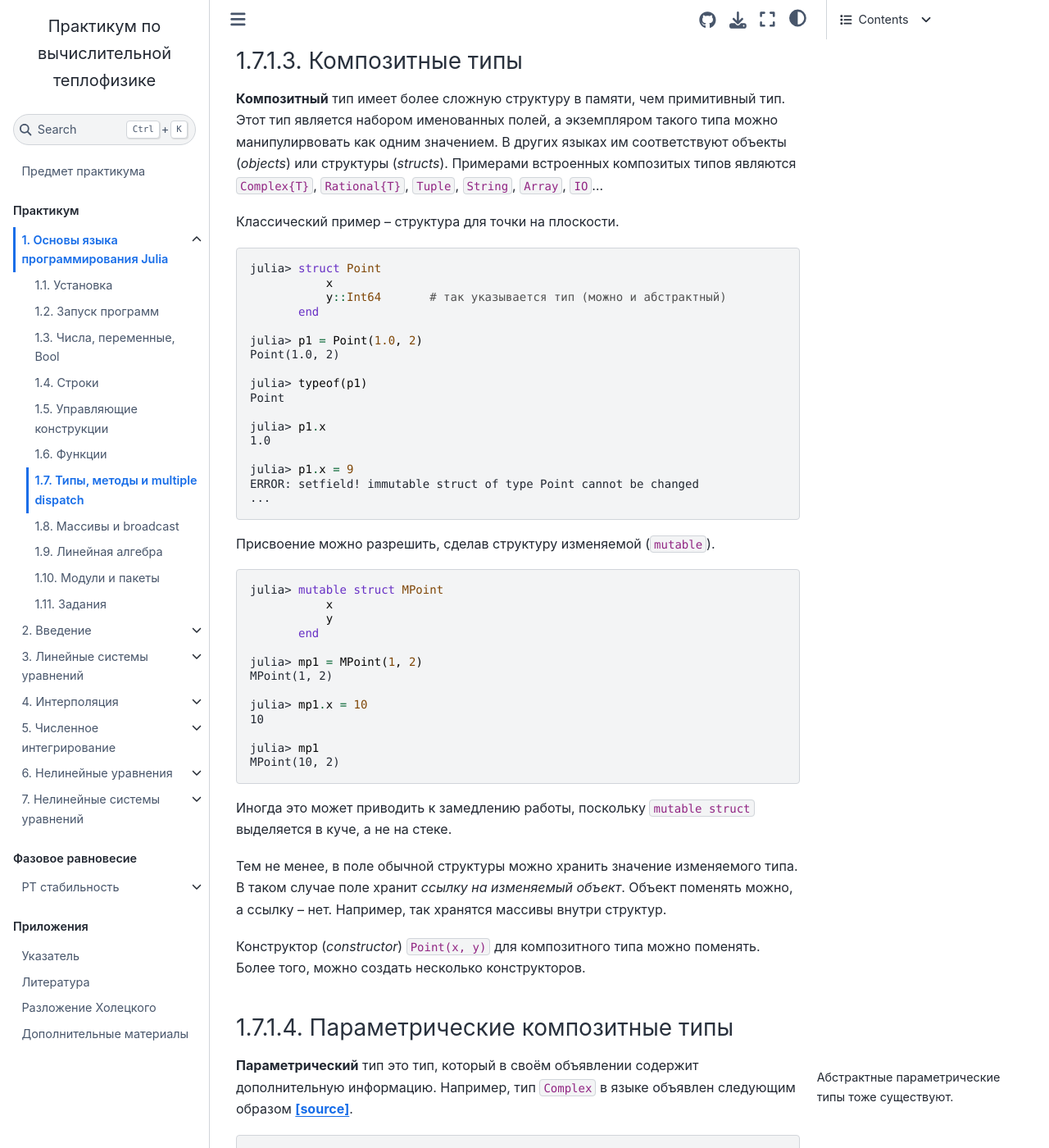
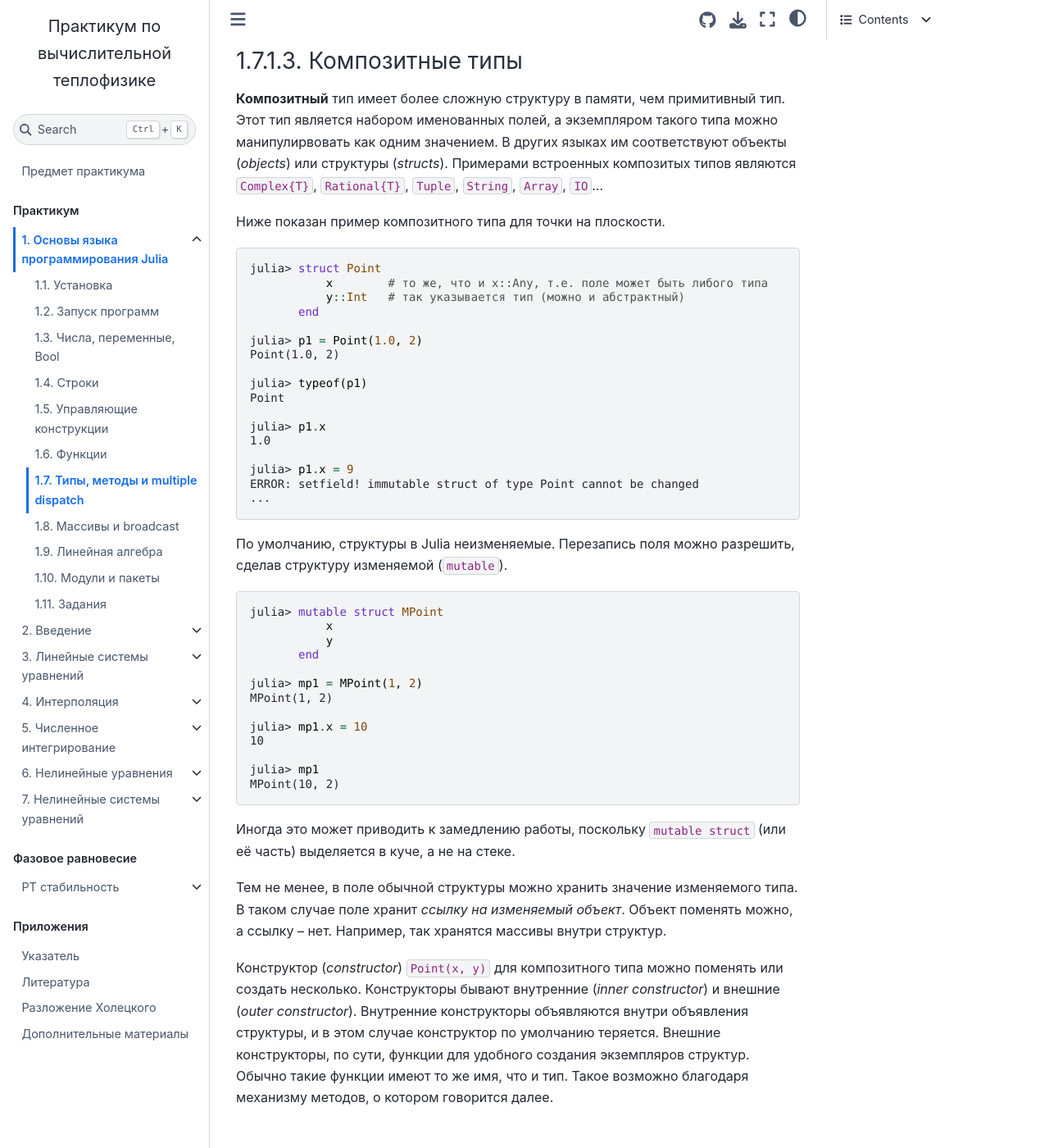
Before and after one commit to stepanzh/computational_thermodynamics, a Jupyter Book: the page built from book/julia/types_methods_dispatch.md, in a window 1280 px wide and 1400 px high, scrolled down 3906 px. Shown: the whole window at 82% size. Built offline with Jupyter Book 1.0.4 settings and Sphinx 7.4.7 and the Sphinx Book theme 1.1.4, drawn with Linux system fonts in a browser that asks for light colours; cross-references to code outside the pages are shown as plain code.

Commit message:
feat: julia - types - конструкторы структур

````diff
--- a/book/julia/types_methods_dispatch.md
+++ b/book/julia/types_methods_dispatch.md
@@ -170,14 +170,17 @@ true
 (julia_composite)=
 ### Композитные типы
 
-**Композитный** тип имеет более сложную структуру в памяти, чем примитивный тип. Этот тип является набором именованных полей, а экземпляром такого типа можно манипулирвовать как одним значением. В других языках им соответствуют объекты (*objects*) или структуры (*structs*). Примерами встроенных композитых типов являются `Complex{T}`, `Rational{T}`, `Tuple`, `String`, `Array`, `IO`...
+**Композитный** тип имеет более сложную структуру в памяти, чем примитивный тип.
+Этот тип является набором именованных полей, а экземпляром такого типа можно манипулирвовать как одним значением.
+В других языках им соответствуют объекты (*objects*) или структуры (*structs*).
+Примерами встроенных композитых типов являются `Complex{T}`, `Rational{T}`, `Tuple`, `String`, `Array`, `IO`...
 
-Классический пример &ndash; структура для точки на плоскости.
+Ниже показан пример композитного типа для точки на плоскости.
 
 ```julia-repl
 julia> struct Point
-           x
-           y::Int64       # так указывается тип (можно и абстрактный)
+           x        # то же, что и x::Any, т.е. поле может быть либого типа
+           y::Int   # так указывается тип (можно и абстрактный)
        end
 
 julia> p1 = Point(1.0, 2)
@@ -194,7 +197,8 @@ ERROR: setfield! immutable struct of type Point cannot be changed
 ...
 ```
 
-Присвоение можно разрешить, сделав структуру изменяемой (`mutable`).
+По умолчанию, структуры в Julia неизменяемые.
+Перезапись поля можно разрешить, сделав структуру изменяемой (`mutable`).
 
 ```julia-repl
 julia> mutable struct MPoint
@@ -212,11 +216,20 @@ julia> mp1
 MPoint(10, 2)
 ```
 
-Иногда это может приводить к замедлению работы, поскольку `mutable struct` выделяется в куче, а не на стеке.
+Иногда это может приводить к замедлению работы, поскольку `mutable struct` (или её часть) выделяется в куче, а не на стеке.
 
-Тем не менее, в поле обычной структуры можно хранить значение изменяемого типа. В таком случае поле хранит *ссылку на изменяемый объект*. Объект поменять можно, а ссылку &ndash; нет. Например, так хранятся массивы внутри структур.
+Тем не менее, в поле обычной структуры можно хранить значение изменяемого типа.
+В таком случае поле хранит *ссылку на изменяемый объект*.
+Объект поменять можно, а ссылку &ndash; нет.
+Например, так хранятся массивы внутри структур.
 
-Конструктор (*constructor*) `Point(x, y)` для композитного типа можно поменять. Более того, можно создать несколько конструкторов.
+Конструктор (*constructor*) `Point(x, y)` для композитного типа можно поменять или создать несколько.
+Конструкторы бывают внутренние (*inner constructor*) и внешние (*outer constructor*).
+Внутренние конструкторы объявляются внутри объявления структуры, и в этом случае конструктор по умолчанию теряется.
+Внешние конструкторы, по сути, функции для удобного создания экземпляров структур.
+Обычно такие функции имеют то же имя, что и тип.
+Такое возможно благодаря механизму методов, о котором говорится далее.
+
 
 ### Параметрические композитные типы
 
````
